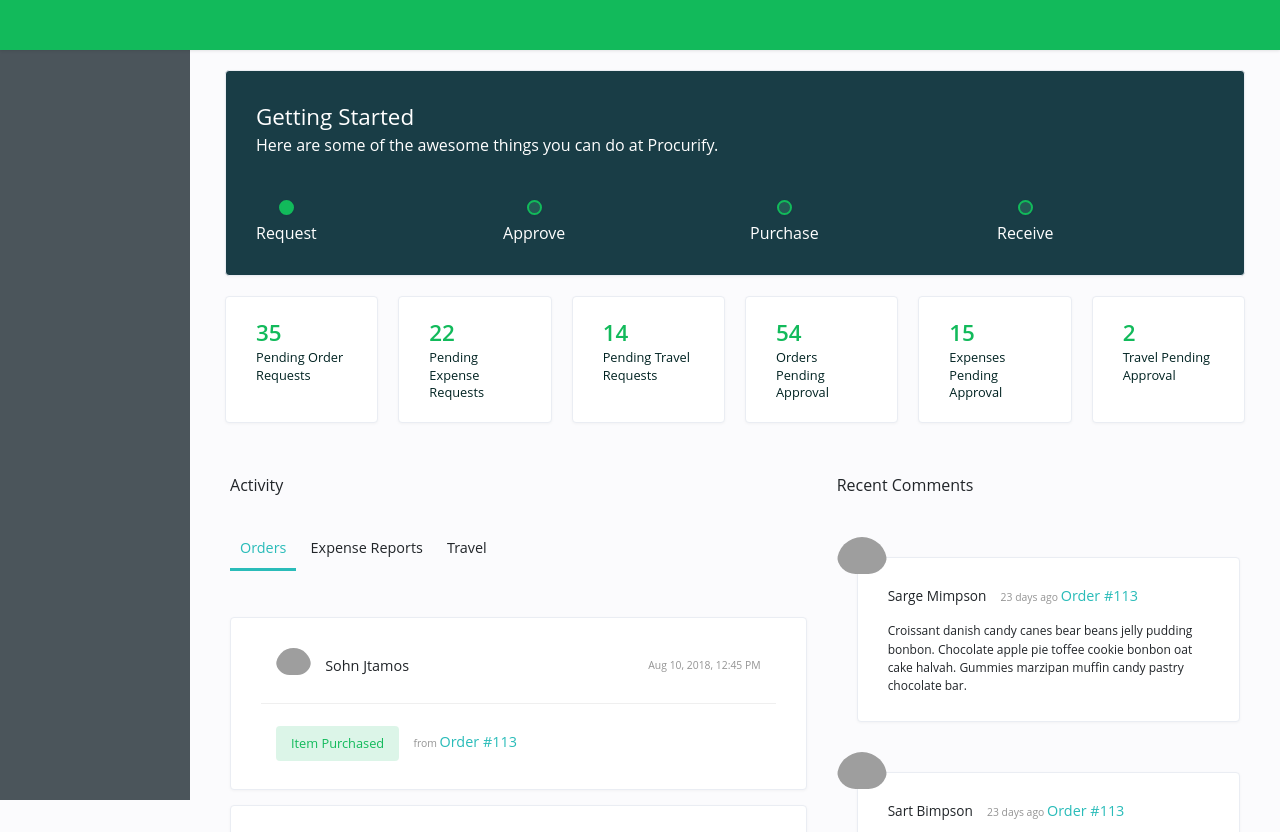
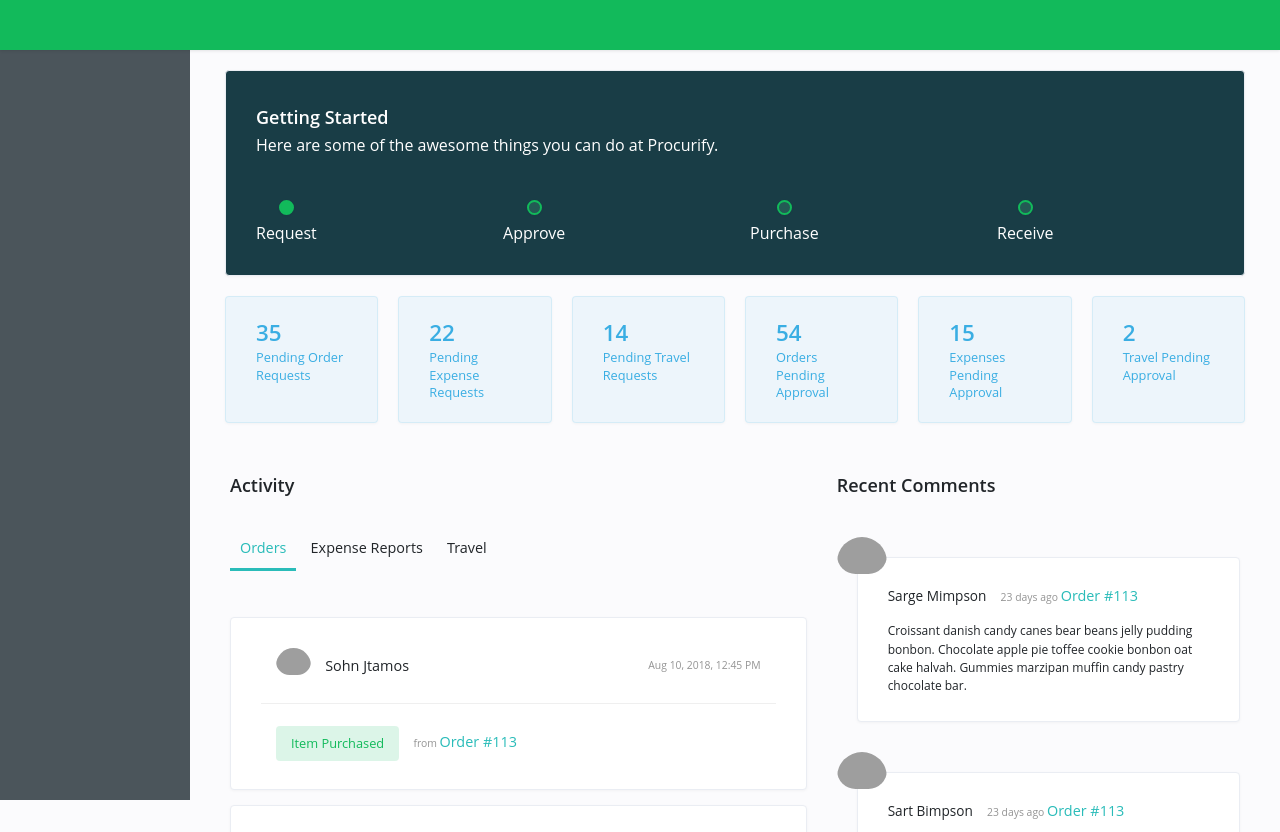
Before and after one commit to perryhoffman/design-practice, a plain HTML site: page procurify-dashboard/index.html in a window 1280 px wide. Shown: the top 832 px of the page. Drawn offline with nearby package versions, Linux system fonts and the light colour scheme; grey boxes are pictures that could not be loaded.

Commit message:
More more more

```diff
--- a/procurify-dashboard/main.css
+++ b/procurify-dashboard/main.css
@@ -107,7 +107,7 @@ a {
 }
 .panel-title {
   padding: 10px 0 20px 0;
-  font-weight: 500;
+  font: 600 18px/24px 'open sans';
   /* border-bottom: 1px solid #eee; */
 }
 .panel-navigation {
@@ -204,9 +204,9 @@ a {
   padding: 20px 0;
   padding-left: 30px !important;
   padding-right: 30px !important;
-  background: #fff;
+  background: rgba(117, 198, 235, 0.10);
   border-radius: 4px;
-  border: 1px solid #EAEDF3;
+  border: 1px solid rgba(117, 198, 235, 0.20);
   box-shadow: 0 1px 3px 0 rgba(0,0,0,0.04);
   /* box-shadow: rgba(29,29,31,0.1) 0 10px 60px; */
   /* border: 1px solid #e8e8e8; */
@@ -218,13 +218,13 @@ a {
   font-size: 1.4rem;
   font-weight: 600;
   line-height: 2rem;
-  color: #12BA5B;
+  color: #3AAEE3;
 }
 .pending-title {
   max-width: 120px;
   font-size: .8rem;
   line-height: 1.1rem;
-  color: #002322;
+  color: #3AAEE3;
   margin-bottom: 0;
 }
 /* Tutorial Panel */
@@ -248,7 +248,7 @@ a {
 }
 .tutorial-content h2 {
   font-size: 1.4rem;
-  font-weight: 500;
+  font: 600 18px/24px 'open sans';
   line-height: 2rem;
   margin-bottom: 0;
   /* color: #fff; */
```
